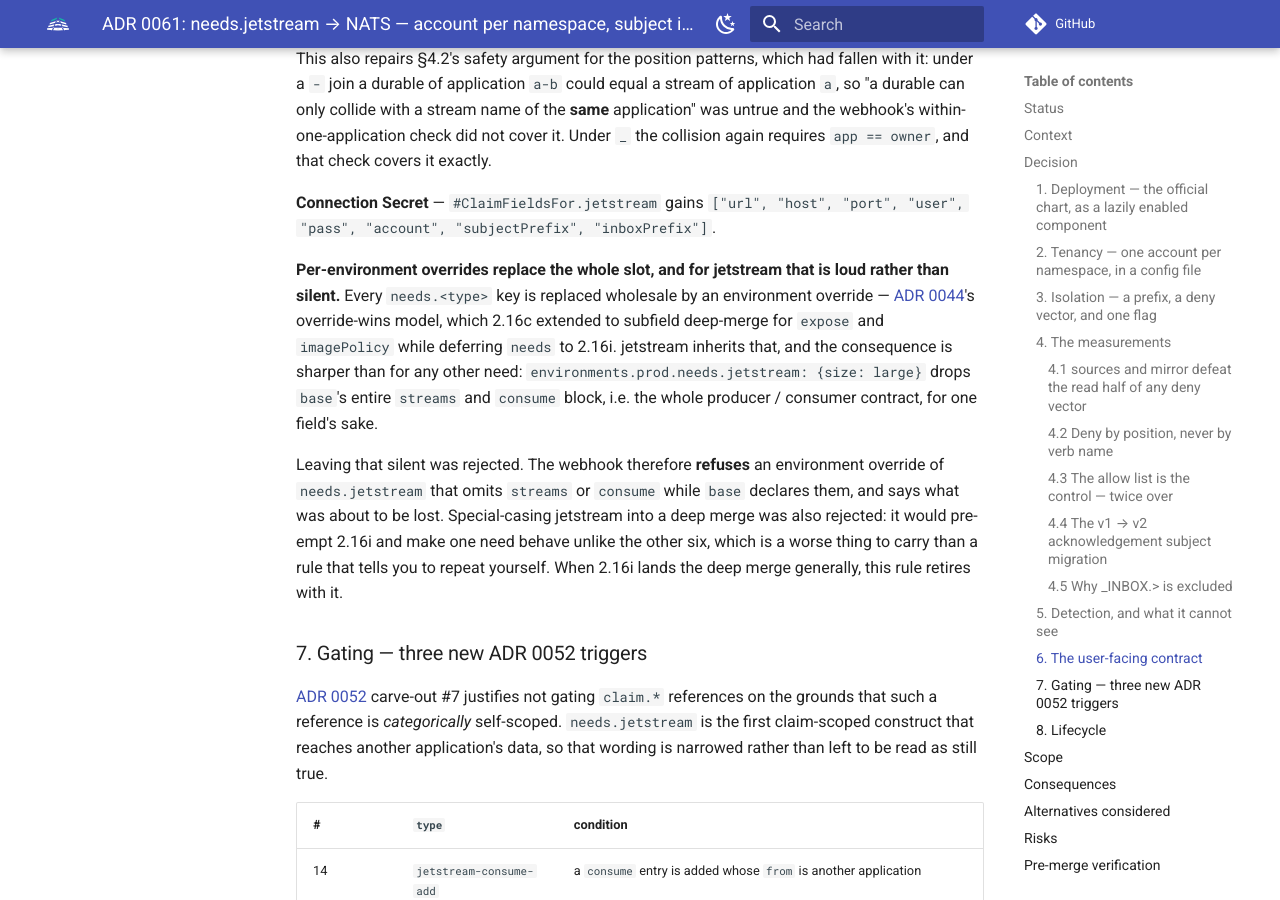
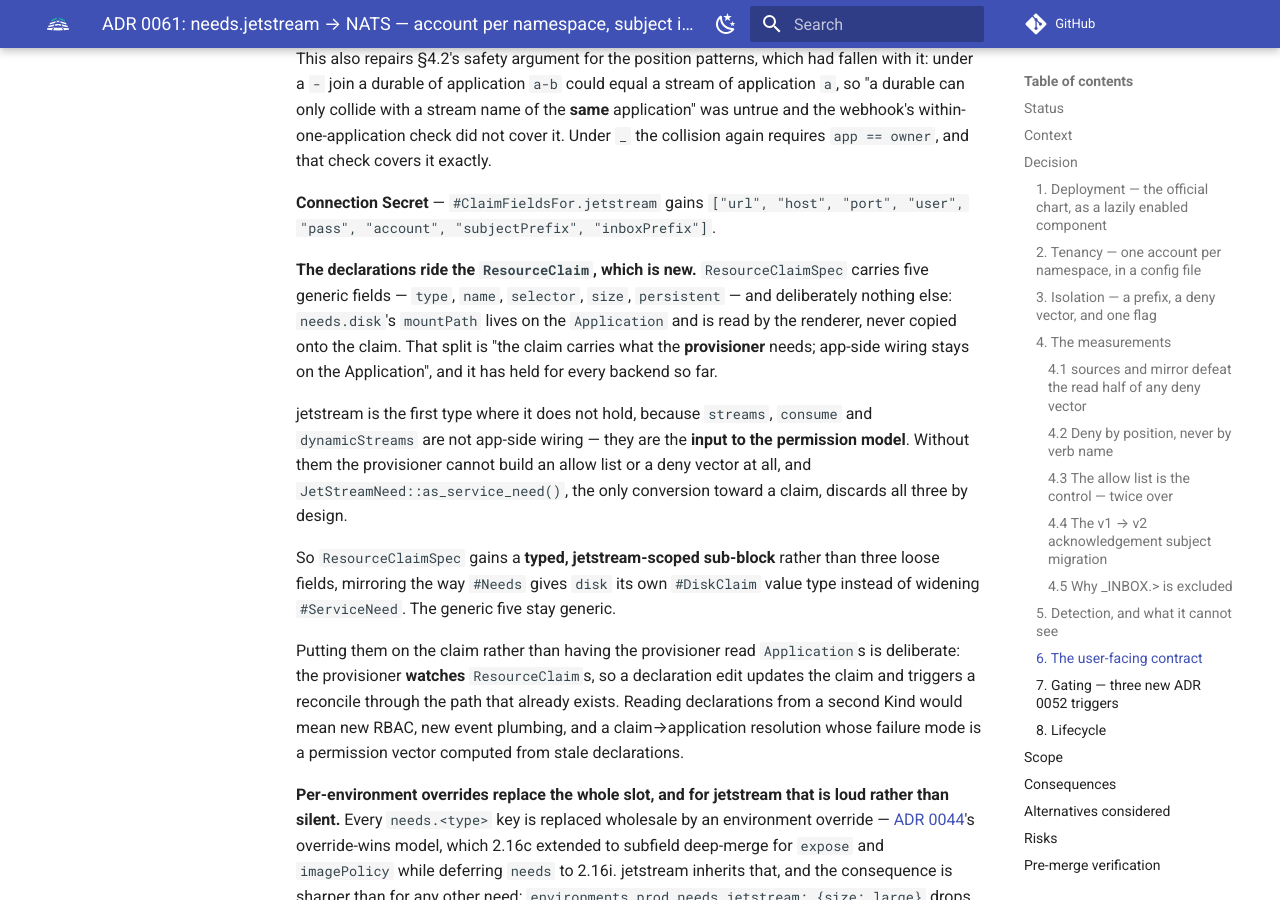
Before and after one commit to AppRafter/apprafter, an MkDocs documentation site: the page built from docs/adr/0061-needs-jetstream-nats.md, in a window 1280 px wide and 900 px high, scrolled down 12922 px. Built offline with MkDocs 1.6.1 and Material for MkDocs 9.7.7, drawn with Linux system fonts in a browser that asks for light colours; comment, search, counter and statistics services are not loaded.

Commit message:
docs: ADR 0061 — the declarations ride the ResourceClaim
Records the decision behind 692ac92, which shipped the schema change
before this note was committed. My oversight: the code landed and the
reasoning sat uncommitted in the working tree until the implementer
noticed it there.

ResourceClaimSpec carries five generic fields and deliberately nothing
else — needs.disk's mountPath lives on the Application and is read by
the renderer, never copied onto the claim. That split is "the claim
carries what the PROVISIONER needs; app-side wiring stays on the
Application", and it had held for every backend until now.

jetstream is the first type where it does not, because streams, consume
and dynamicStreams are not app-side wiring — they are the input to the
permission model. Without them the provisioner cannot build an allow
list or a deny vector at all, and JetStreamNeed::as_service_need(), the
only conversion toward a claim, discards all three by design. That was
found by an implementer tracing where its input would come from before
writing code against it, rather than by the schema review that preceded
it.

The block is typed and jetstream-scoped rather than three loose fields,
mirroring the way #Needs gives disk its own #DiskClaim value type
instead of widening #ServiceNeed. The generic five stay generic.

On the claim rather than read from the Application because the
provisioner WATCHES ResourceClaims: a declaration edit updates the claim
and triggers a reconcile through the path that already exists. Reading
from a second Kind would mean new RBAC, new event plumbing, and a
claim-to-application resolution whose failure mode is a permission
vector computed from stale declarations.

Co-Authored-By: Claude Opus 5 (1M context) <noreply@anthropic.com>
Claude-Session: https://claude.ai/code/session_012JpFJ8rpnUueTT2L9qZqA6

```diff
--- a/docs/adr/0061-needs-jetstream-nats.md
+++ b/docs/adr/0061-needs-jetstream-nats.md
@@ -593,6 +593,30 @@ that check covers it exactly.
 **Connection Secret** — `#ClaimFieldsFor.jetstream` gains
 `["url", "host", "port", "user", "pass", "account", "subjectPrefix", "inboxPrefix"]`.
 
+**The declarations ride the `ResourceClaim`, which is new.** `ResourceClaimSpec`
+carries five generic fields — `type`, `name`, `selector`, `size`, `persistent` —
+and deliberately nothing else: `needs.disk`'s `mountPath` lives on the
+`Application` and is read by the renderer, never copied onto the claim. That split
+is "the claim carries what the **provisioner** needs; app-side wiring stays on the
+Application", and it has held for every backend so far.
+
+jetstream is the first type where it does not hold, because `streams`, `consume`
+and `dynamicStreams` are not app-side wiring — they are the **input to the
+permission model**. Without them the provisioner cannot build an allow list or a
+deny vector at all, and `JetStreamNeed::as_service_need()`, the only conversion
+toward a claim, discards all three by design.
+
+So `ResourceClaimSpec` gains a **typed, jetstream-scoped sub-block** rather than
+three loose fields, mirroring the way `#Needs` gives `disk` its own `#DiskClaim`
+value type instead of widening `#ServiceNeed`. The generic five stay generic.
+
+Putting them on the claim rather than having the provisioner read `Application`s
+is deliberate: the provisioner **watches** `ResourceClaim`s, so a declaration edit
+updates the claim and triggers a reconcile through the path that already exists.
+Reading declarations from a second Kind would mean new RBAC, new event plumbing,
+and a claim→application resolution whose failure mode is a permission vector
+computed from stale declarations.
+
 **Per-environment overrides replace the whole slot, and for jetstream that is
 loud rather than silent.** Every `needs.<type>` key is replaced wholesale by an
 environment override — [ADR 0044](0044-per-environment-deploy.md)'s override-wins
```
